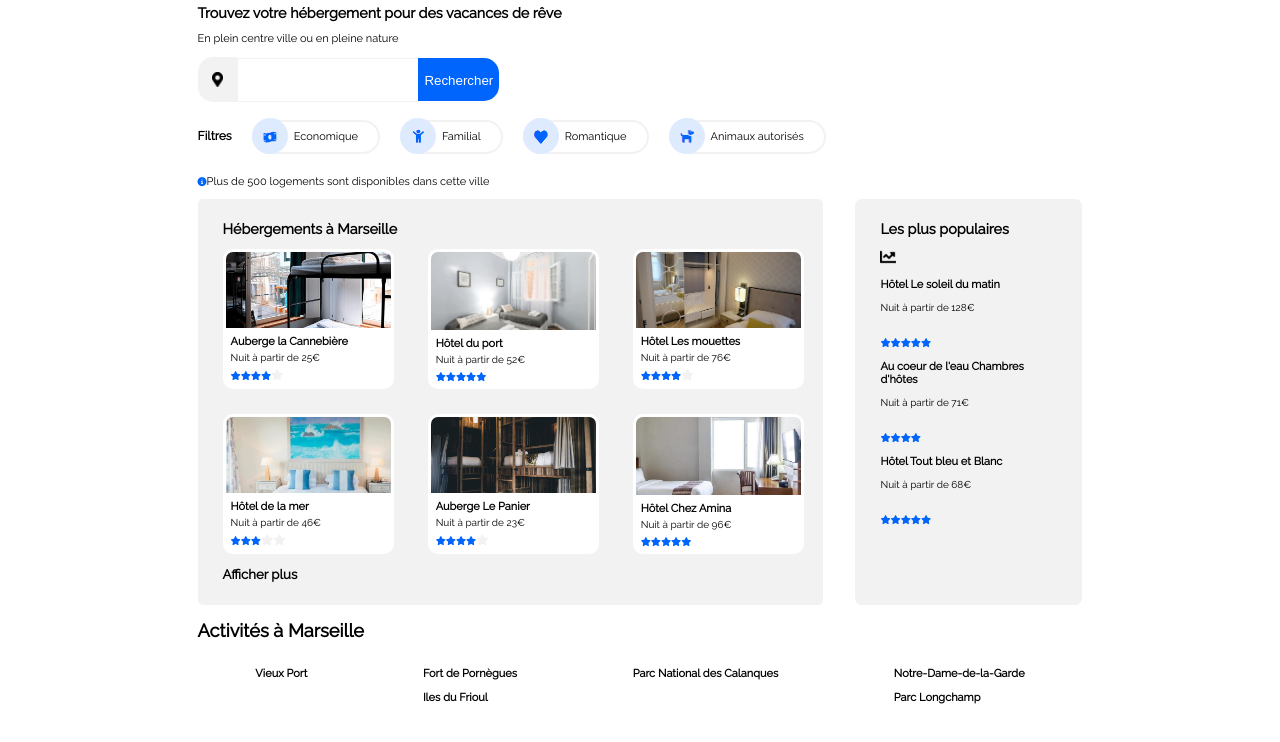
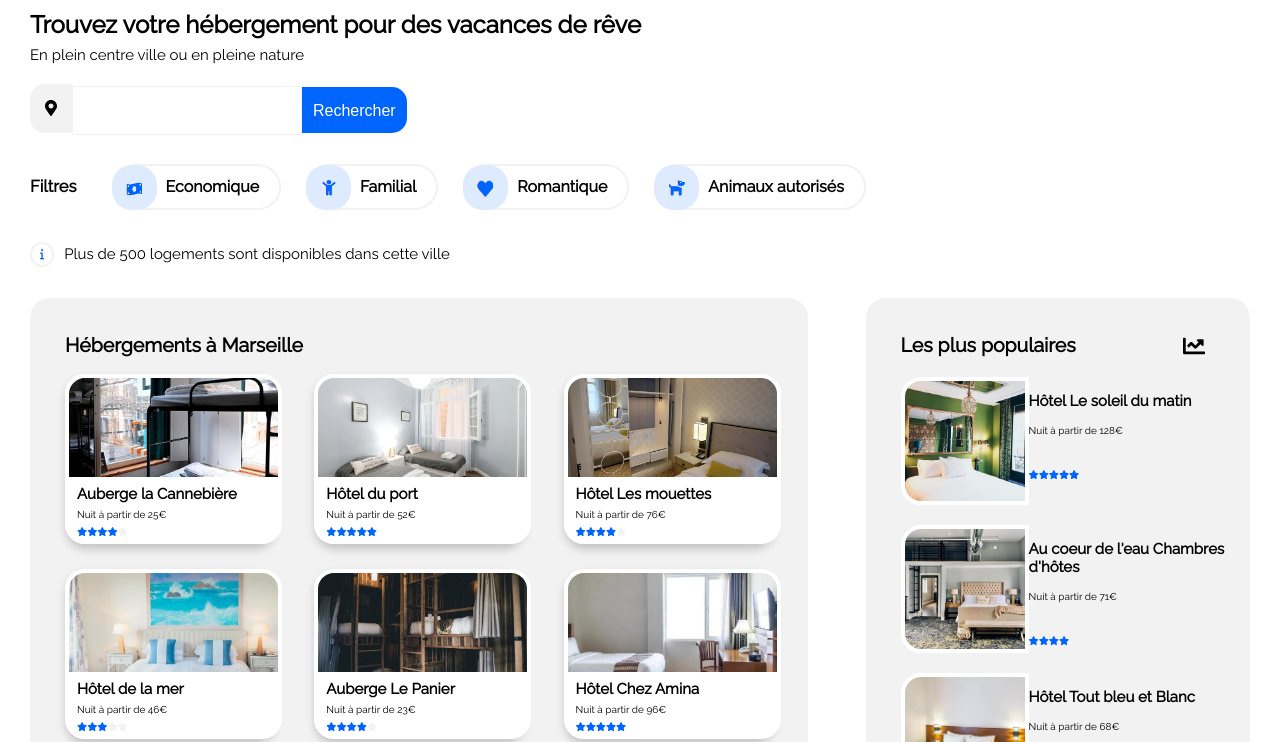
Before and after one commit to Nadia-github/NadiaChorches_2_19022021, a plain HTML site: page index.html in a window 1280 px wide. Shown: the part 96-838 px from the top of the page. Drawn offline with Linux system fonts and the light colour scheme.

Commit message:
modification du format de la page html

```diff
--- a/index.html
+++ b/index.html
@@ -1,10 +1,11 @@
 <!DOCTYPE html>
     <html lang="fr">
         <head>
-            <title>Réservia</title>
+            <title>Reservia</title>
             <meta charset="utf-8"/>
             <meta name="viewport" content="width=device-width, initial-scale=1.0">
             <link rel="stylesheet" href="style.css">
+            <link rel="shortcut icon" href="images/logo/ico (4).png">
             <link rel="preconnect" href="https://fonts.gstatic.com">
             <link href="https://fonts.googleapis.com/css2?family=Raleway&display=swap" rel="stylesheet">
             <script src="https://kit.fontawesome.com/23c1381b6d.js" crossorigin="anonymous"></script>
@@ -25,45 +26,45 @@
                     <h1>Trouvez votre hébergement pour des vacances de rêve</h1>
                     <p>En plein centre ville ou en pleine nature</p>
                         <div id= "formulaire">
-                            <p><img src="images/icon/localisation.png" id="localisation" alt=""></p>
+                            <p><img src="images/icon/map-marker-alt-solid.svg" id="localisation" alt=""></p>
                             <form method ="post" action="xxx.php">
                                 <label for="ville"></label>
                                 <input type="search" name="ville" id="ville">
                                 <input type="submit" value="Rechercher" id="bouton_rechercher">
                             </form>
                         </div>
-                        <div id="ensemble_filtres">
                         <div id="liste_filtres">
                             <h2>Filtres</h2>
                             <div class="mes_filtres">
                                 <a href="#">
-                                    <p ><img src="images/icon/money.png" class="bleu" alt=""></p>
+                                    <p ><img src="images/icon/money.png" class="icon_filtres" alt=""></p>
                                     <p>Economique</p>
                                 </a>
                             </div>
                             <div class="mes_filtres">
                                 <a href="#">
-                                    <p><img src="images/icon/child.png" class="bleu" alt=""></p>
+                                    <p><img src="images/icon/child.png" class="icon_filtres" alt=""></p>
                                     <p>Familial</p>
                                 </a>
                             </div>
                             <div class="mes_filtres">
                                 <a href="#">
-                                    <p ><img src="images/icon/love.png" class="bleu" alt=""></p>
+                                    <p ><img src="images/icon/love.png" class="icon_filtres" alt=""></p>
                                     <p>Romantique</p>
                                 </a>
                             </div>
                             <div class="mes_filtres">
                                 <a href="#">
-                                    <p><img src="images/icon/dog.png" class="bleu" alt=""></p>
+                                    <p><img src="images/icon/dog.png" class="icon_filtres" alt=""></p>
                                     <p>Animaux autorisés</p>
                                 </a>
                             </div>
                         </div>
                         <div id="information">
-                                <p><i class="fas fa-info-circle"></i></p>
+                            <div>
+                                <i class="fas fa-info"></i>
+                            </div>
                             <p>Plus de 500 logements sont disponibles dans cette ville</p>
-                            </div>
                         </div>
                 </div>
                 <section id="section_1">
@@ -149,10 +150,11 @@
                     </div>
                     <aside>
                         <h2>Les plus populaires</h2>
-                        <p><img src="images/icon/Arrow.png" id="arrow" alt=""></p>
-                        <div id=image_populaire>
+                        <p><img src="images/icon/chart-line-solid.svg" id="arrow" alt=""></p>
+                        <div id=colonne_populaire>
                             <a href="#">
-                                <div id="image_populaire_1">
+                                <div class="sous_ensemble_populaire">
+                                    <img src="images/hebergements/4_small/Hotel_le_soleil_du_matin.jpg" alt="">
                                     <div id="description_populaire_1">
                                         <h3>Hôtel Le soleil du matin</h3>
                                         <p>Nuit à partir de 128€</p><br>
@@ -161,7 +163,8 @@
                                 </div>
                             </a>
                             <a href="#">
-                                <div id="image_populaire_2">
+                                <div class="sous_ensemble_populaire">
+                                    <img src="images/hebergements/4_small/Au_coeur_de_l'eau_Chambres_d'hôtes.jpg" alt="">
                                     <div id="description_populaire_2">
                                         <h3>Au coeur de l'eau Chambres d'hôtes</h3>
                                         <p>Nuit à partir de 71€</p><br>
@@ -170,7 +173,8 @@
                                 </div>
                             </a>
                             <a href="#">
-                                <div id="image_populaire_3">
+                                <div class="sous_ensemble_populaire">
+                                    <img src="images/hebergements/4_small/Hotel_Tout_bleu_et_Blanc.jpg" alt="">
                                     <div id="description_populaire_3">
                                         <h3>Hôtel Tout bleu et Blanc</h3>
                                         <p>Nuit à partir de 68€</p><br>
@@ -234,6 +238,7 @@
                         </div>
                     </div>
                 </section>
+            </div>
             <footer>
                 <div classe="elements_footer">
                     <h3>A propos</h3>
@@ -252,6 +257,5 @@
                     <p>Nous contacter</p>
                 </div>
             </footer>
-            </div>
         </body>
     </html>
--- a/style.css
+++ b/style.css
@@ -1,14 +1,18 @@
 /*----MISE EN PAGE GLOBALE----*/
 
 body{
-    font-size: 11px;
+    font-size: 15px;
     font-family: 'Raleway', sans-serif;
+    background-color:white;
+    margin: 0px 0px;
+    width:  100%;
+    box-sizing: border-box;
 }
 #block{
-    margin: auto;
+    margin: 0px 0px;
     padding: 20px 30px 20px 30px;
-    width: 70%;
     color: black;
+    background-color: white;
 }
 a{
     text-decoration: none;
@@ -21,6 +25,7 @@ a{
 
 .fa {
    color:#F2F2F2;
+   font-size: 9px;
 }
 h2{
     font-size: 1.3em;
@@ -40,7 +45,8 @@ h3{
 header{
     display: flex;
     justify-content: space-between;
-    font-size: 14px;
+    font-size: 16px;
+    align-items: center;
 }
 #inscription{
         font-weight: bold;
@@ -49,7 +55,12 @@ header{
         color: #0065FC;
 }
 #logo{
-    width: 70px;
+    width: 95px;
+}
+nav a{
+    width: 110px;
+    display: flex;
+    justify-content: center;
 }
 nav ul{
     display: flex;
@@ -62,45 +73,52 @@ nav li{
     color: #0065FC;
 }
 
+
 /*TITRE PRINCIPAL, BARRE DE RECHERCHE, FILTRES et INFO*/
 
 #introduction h1{
-    font-size: 1.3em;
-    font-weight: bold;
+    font-size: 1.6em;
+    font-weight: bolder;
+}
+#introduction h1{
+    line-height: 10px;
 }
 #formulaire{
     position: relative;
     bottom:10px;
     display: flex;
     align-items: baseline;
+    margin-top: 15px;
 }
 #localisation{
     background-color: #F2F2F2;
-    width: 11px;
-    padding: 15px 14px 15px 14px;
+    width: 12px;
+    padding: 16px 15px 17px 15px;
     border-top-left-radius: 15px;
     border-bottom-left-radius: 15px;
 }
 #ville{
     position: relative;
+    font-size: 17px;
     bottom: 17px;
     padding-top: 14px;
     padding-bottom: 13px;
     border :1px solid #F2F2F2;
+    width: 230px;
 }
 #bouton_rechercher{
     position: relative;
     bottom: 17px;
     right: 4px;
-    padding-top: 15px;
-    padding-bottom: 13px;
+    font-size: 16px;
+    width: 105px;
+    padding : 15px 5px 13px 5px;
     color : white;
     background-color:#0065FC;
     border: none;
     border-top-right-radius: 15px;
     border-bottom-right-radius: 15px;
 }
-
 #liste_filtres{
     position: relative;
     bottom:10px;
@@ -108,30 +126,36 @@ nav li{
     align-items: center;
     justify-content:left;
     align-items: baseline;
+    margin-top: 10px;
+}
+#liste_filtres h2{
+    margin-right: 10px;
 }
 .mes_filtres{
     position: relative;
     display: flex;
-    margin-left: 20px;
+    margin-left: 25px;
     border:2px solid #F2F2F2;
     border-radius:25px;
     line-height:0.4em;
-    padding: 2px 20px 2px 40px;
+    padding: 2px 20px 2px 52px;
+    font-size: 16px;
+    font-weight: bold;
 }
 .mes_filtres:hover{
     background-color: rgb(242, 247, 255);
     box-shadow: 0px 0px 9px grey;
-    font-weight: bold;
     color:white;
+    border-color: white;
 }
-.bleu{
+.icon_filtres{
     position: absolute;
     left:-2px;
     bottom: -2px;
-    width: 16px;
-    height: 16px;
+    width: 19px;
+    height: 19px;
     border-radius: 20px;
-    padding:10px;
+    padding:13px;
     background-color: #DEEBFF;
  }
 #liste_filtres h2{
@@ -140,9 +164,19 @@ nav li{
 
  #information{
      display: flex;
+     align-items: center;
+     margin-top: 10px;
  }
 #icon_info{
     margin-right: 10px;
+}
+#information>div>i{
+    color:#0065FC;
+    border-radius: 20px;
+    border : 2px solid #F2F2F2;
+    padding:5px 8px 5px 8px;
+    margin-right: 10px;
+    font-size: 11px;
 }
 
 /* ------  SECTION 1------*/
@@ -150,12 +184,14 @@ nav li{
 #section_1{
     display: flex;
     justify-content: space-between;
+    margin-top: 20px;
 }
+
 #hebergement{
     background-color: #F2F2F2;
-    width: 65%;
-    border-radius: 5px;
-    padding:10px 25px 10px 25px;
+    width: 58%;
+    border-radius: 20px;
+    padding:20px 35px 20px 35px;
 }
 #ligne1_hebergement{
     display: flex;
@@ -166,40 +202,67 @@ nav li{
     margin-top: 25px;
     justify-content: space-between;
 }
-aside{
-    background-color: #F2F2F2;
-    width: 20%;
-    border-radius: 7px;
-    padding:10px 25px 25px 25px;
-}
 figure{
     position: relative;
-    width: 165px;
-    height: 140px;
+    width: 209px;
+    height: 170px;
     margin: auto;
-
+    box-shadow: 1px 5px 10px rgba(0, 0, 0, .2);
+    border-radius: 20px;
 }
 .img_figure_section1{
-    border-radius: 10px;
-    border: 3px solid white;
+    border-radius: 20px;
+    border: 4px solid white;
     width: 100%;
     max-width: 100%;
     max-height: 100%;
-    /* A VERIFIER box-shadow: 0px 3px 3px gray; */
 }
 .figcaption_section1{
     position: absolute;
     background-color: white;
-    border-bottom-right-radius: 10px;
-    border-bottom-left-radius: 10px;
     line-height: 5px;
     bottom: 0px;
     left: 0px;
-    width: 99%;
-    padding: 0px 0px 8px 8px;
+    width: 205px;
+    padding: 0px 0px 8px 12px;
+    border-bottom-right-radius: 20px;
+    border-bottom-left-radius: 20px;
 }
 #afficher_plus{
     font-size: 1.2em;
+    margin-top: 30px;
+}
+aside{
+    position: relative;
+    background-color: #F2F2F2;
+    width: 27%;
+    border-radius: 20px;
+    padding:20px 20px 20px 35px;
+}
+#arrow{
+    position: absolute;
+    top: 37px;
+    right: 45px;
+    color: black;
+    width: 22px;
+    border:none;
+    border-radius: 0px;
+}
+#colonne_populaire{
+    display: flex;
+    flex-direction: column;
+    margin-top: 20px;
+}
+.sous_ensemble_populaire{
+    display: flex;
+    margin-bottom: 20px;
+}
+
+aside img{
+    width: 120px;
+    border: 4px solid white;
+    border-top-left-radius: 20px;
+    border-bottom-left-radius: 20px;
 }
 
 
@@ -215,21 +278,26 @@ figure{
 
 footer{
     position: relative;
+    bottom: 0px;
     display: flex;
-    margin-top: 30px;
+    width: 100%;
+    margin: 0px 0px 0px 0px;
     background-color: #F2F2F2;
     padding:10px 25px 10px 25px;
+    box-sizing: border-box;
 }
 footer h3{
     font-size: 1em;
 }
 .elements_footer{
+    display: flex;
+    flex-direction: column;
     position: relative;
+    justify-content: space-around;
     padding-right: 100px;
-    margin-right: 100px;
+    margin-right: 300px;
 }
 footer h3, footer p{
-    display: inline-block;
     margin-right: 100px;
     line-height: 0px;
 }
```
Also changed, not shown: images/hebergements/4_small/Au_coeur_de_l'eau_Chambres_d'hôtes.jpg (added), images/hebergements/4_small/Hotel_Tout_bleu_et_Blanc.jpg (added), images/hebergements/4_small/Hotel_le_soleil_du_matin.jpg (added), images/icon/chart-line-solid.svg (added), images/icon/map-marker-alt-solid.svg (added), images/logo/8874Reservia.ico (added), images/logo/9523Reservia@3x.ico (added), images/logo/Reservia.ico (added), images/logo/ico (4).png (added), images/logo/ico.png (added). Lines whose indentation alone changed are shown as unchanged.
